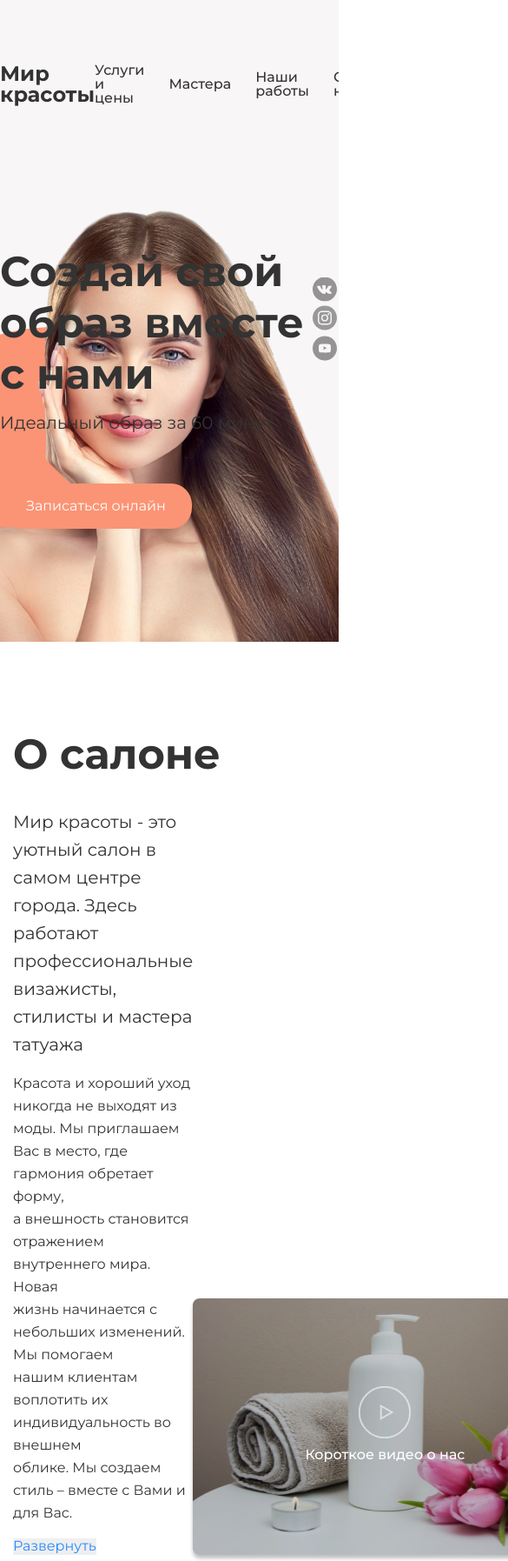
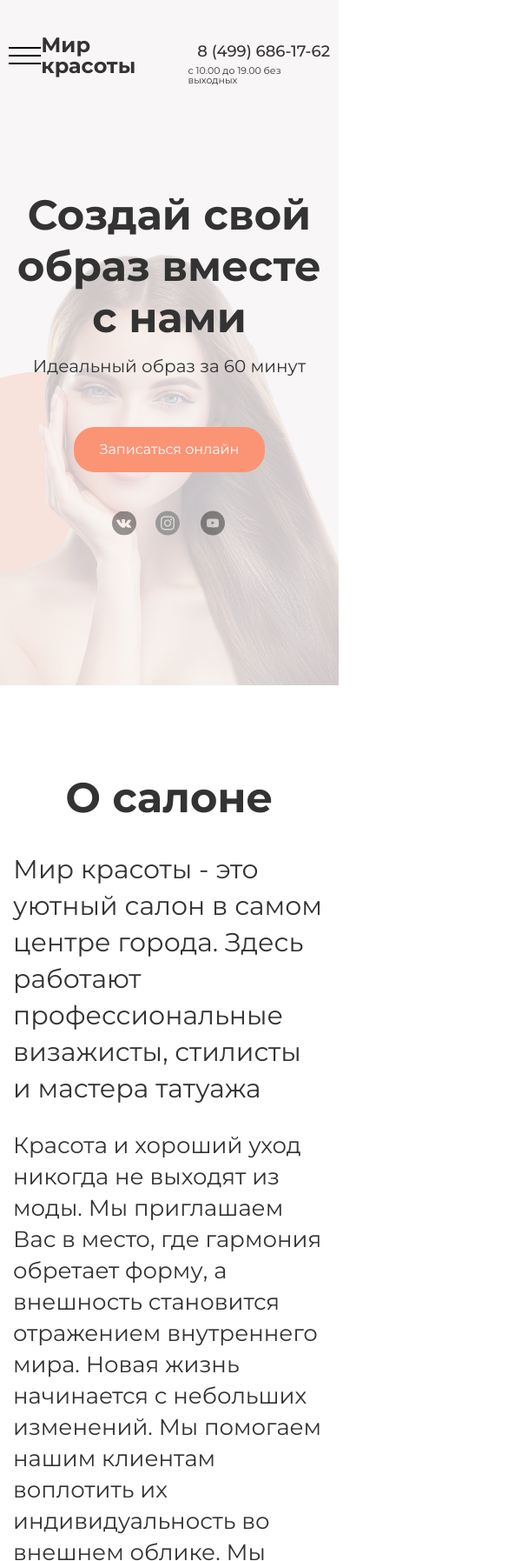
Before and after one commit to Irsn11/Unit2, a website: page src/index.html in a window 390 px wide. Shown: the top 1795 px of the page at 87% size, 585 px wide, since content can reach past the window. Drawn offline with nearby package versions, Linux system fonts and the light colour scheme.

Commit message:
adaptive

```diff
--- a/src/index.html
+++ b/src/index.html
@@ -21,6 +21,9 @@
 					<img class="header-girl__image" src="./img/girl.png" alt="">
 				</div>
 				<div class="header__top">
+					<div class="header__burger">
+						<span></span>
+					</div>
 					<a href="/" class="logo header__logo">Мир красоты</a>
 					<nav id="nav" class="navigation header__nav">
 						<ul class="navigation__list">
@@ -63,9 +66,9 @@
 								стилисты и мастера татуажа
 							</p>
 							<p>Красота и хороший уход никогда не выходят из моды. Мы приглашаем Вас в место, где гармония
-								обретает форму,<br> а внешность становится отражением внутреннего мира. Новая<br> жизнь
+								обретает форму, а внешность становится отражением внутреннего мира. Новая жизнь
 								начинается с
-								небольших изменений. Мы помогаем<br> нашим клиентам воплотить их индивидуальность во внешнем<br>
+								небольших изменений. Мы помогаем нашим клиентам воплотить их индивидуальность во внешнем
 								облике.
 								Мы создаем стиль – вместе с Вами и для Вас.
 							</p>
--- a/src/scss/_media.scss
+++ b/src/scss/_media.scss
@@ -1,5 +1,170 @@
-@media screen and (max-width: 768px) {
-	.header__girl {
-		opacity: 0.6;
+/* Medium Devices, Desktops */
+@media only screen and (max-width: 992px) {
+	.price {
+		&__nav {
+			ul {
+				display: flex;
+				flex-wrap: wrap;
+				margin-bottom: 57px;
+				li {
+					flex: 0 1 25%;
+					margin-bottom: 30px;
+				}
+			}
+		}
 	}
 }
+@media screen and (max-width: 767px) {
+	h3 {
+		font-size: 24px;
+		line-height: 34px;
+	}
+	.header {
+		&__girl {
+			opacity: 0.2;
+		}
+		&__content {
+			display: flex;
+			justify-content: center;
+			align-items: center;
+			flex-direction: column;
+			text-align: center;
+			button {
+				margin: 0 auto;
+			}
+		}
+		&__hero {
+			margin-bottom: 60px;
+		}
+		&__social {
+			position: relative;
+			flex-direction: row;
+			z-index: 2;
+			li img {
+				padding: 10px;
+			}
+		}
+
+		&__burger {
+			display: block;
+			position: relative;
+			width: 38px;
+			height: 20px;
+			span {
+				background-color: #000000;
+				position: absolute;
+				width: 100%;
+				height: 2px;
+				left: 0;
+				top: 9px;
+			}
+		}
+		&__burger:before,
+		&__burger:after {
+			content: "";
+			background-color: #000000;
+			position: absolute;
+			width: 100%;
+			height: 2px;
+			left: 0;
+		}
+		&__burger:before {
+			top: 0;
+		}
+		&__burger:after {
+			bottom: 0;
+		}
+		&__nav {
+			position: fixed;
+			top: -100%;
+			left: 0;
+			width: 100%;
+			height: 100%;
+			background-color: rgb(250, 183, 216);
+			padding: 70px 10px 20px 10px;
+			ul {
+				display: block;
+				li {
+					margin: 0 0 20px 0;
+				}
+			}
+		}
+	}
+	.section {
+		text-align: center;
+	}
+	.about {
+		flex-direction: column;
+		align-items: center;
+		text-align: left;
+		&__descr {
+			margin-bottom: 62px;
+			max-width: 650px;
+		}
+		&__descr p {
+			font-size: 30px;
+			line-height: 42px;
+			margin-bottom: 26px;
+		}
+		&__descr p:last-of-type {
+			font-size: 26px;
+			line-height: 36px;
+		}
+	}
+
+	.features {
+		&__text {
+			font-size: 22px;
+			line-height: 23px;
+		}
+	}
+	.item__body {
+		.item__text {
+			font-size: 20px;
+			line-height: 23px;
+		}
+		.item__btn {
+			width: 100%;
+			padding: 20px 0;
+		}
+	}
+	.brends {
+		&__title {
+			font-size: 26px;
+			line-height: 36px;
+		}
+	}
+	.connection {
+		flex-direction: column;
+		text-align: center;
+		.contacts {
+			display: flex;
+			flex-direction: column;
+			align-items: center;
+			margin-bottom: 42px;
+		}
+	}
+	.price {
+		&__nav {
+			ul {
+				text-align: left;
+				li {
+					flex: 0 1 50%;
+				}
+			}
+		}
+	}
+}
+/* Large Devices, Wide Screens */
+@media only screen and (max-width: 1280px) {
+}
+
+/* Small Devices, Tablets */
+@media only screen and (max-width: 768px) {
+}
+/* Extra Small Devices, Phones */
+@media only screen and (max-width: 480px) {
+}
+/* Custom, iPhone Retina */
+@media only screen and (max-width: 320px) {
+}
--- a/src/scss/layout/_header.scss
+++ b/src/scss/layout/_header.scss
@@ -11,6 +11,9 @@
 		position: relative;
 		padding: 30px 0 130px;
 	}
+	&__burger {
+		display: none;
+	}
 
 	/*
 header__top
@@ -20,8 +23,10 @@
 		z-index: 3;
 		position: relative;
 		display: flex;
+		width: 100%;
 		justify-content: space-between;
 		align-items: center;
+		padding: 0 10px;
 	}
 
 	&__nav li:not(:last-child) {
--- a/src/scss/main.scss
+++ b/src/scss/main.scss
@@ -3,7 +3,6 @@
 **********************************/
 @import "vars";
 @import "libs";
-@import "media";
 @import "components/index";
 @import "layout/index";
 
@@ -16,6 +15,7 @@
 	height: 100%;
 	font-size: 16px;
 	color: #333333;
+	min-width: 320px;
 }
 a {
 	color: inherit;
@@ -68,3 +68,4 @@
 		margin: 0 0 32px 0;
 	}
 }
+@import "media";
```
Also changed, not shown: dist/css/main.css, dist/index.html, src/css/main.css, 2 other files.
